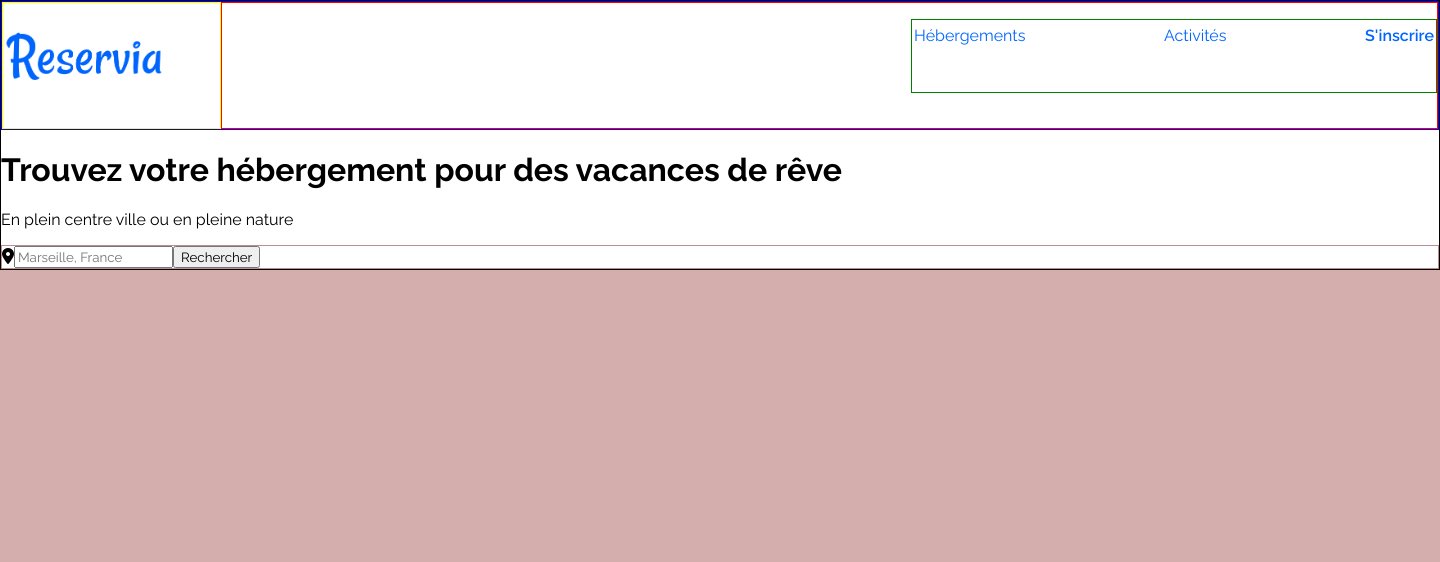
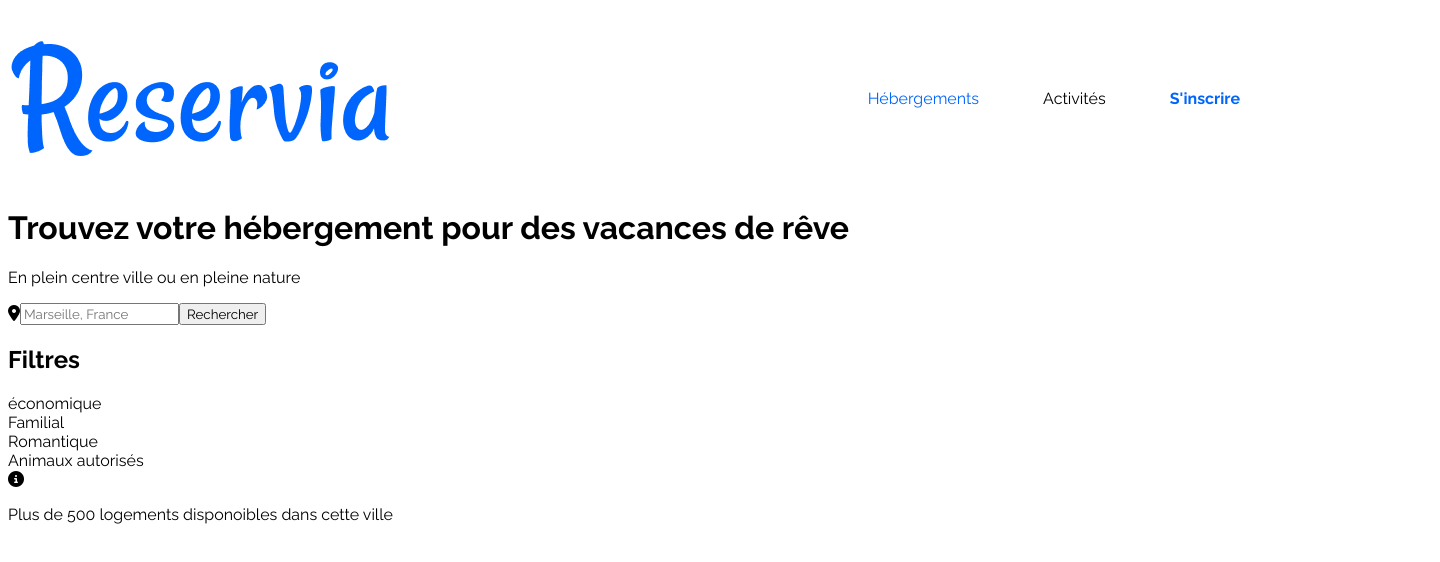
Before and after one commit to vitinolo/thibautlenoir_2_20092021, a plain HTML site: page index.html in a window 1280 px wide. Shown: the whole page, 1440 px wide, since content can reach past the window. Drawn offline with Linux system fonts and the light colour scheme.

Commit message:
restructuration complète

```diff
--- a/index.html
+++ b/index.html
@@ -10,32 +10,30 @@
     <body>
       <!--header-->
      <header>
+       <!--navigation-->
        <nav>
-          <div class="logo"><p><img src="images/logo/Reservia@3x.png" id="logo" alt="logo reservia" /></p>
-          </div>
-          <!--navigation-->
-          <div class="liens">
-              <ul id="liens">
-                <div class="Hébergements"><li><a href="Hébergements">Hébergements</a></li>
-                </div>
-                <div class="Activités"><li><a href="Activités">Activités</a></li>
-                </div>
-                <div class="sinscrire"><li><a href="S'inscrire">S'inscrire</a></li>
-                </div>
-              </ul>
-          </div>
-        </nav>
+        <img class="logoreservia"src="images/logo/Reservia@3x.png"  alt="logo reservia" />
+          <a href="Hebergements">Hébergements</a>
+          <a class="activites" href="Activités">Activités</a>
+          <a class="signup" href="Sinscrire">S'inscrire</a>
+       </nav>
+     </header>
         <!--titre h1-->
-       <div> <h1 class="titleh1">Trouvez votre hébergement pour des vacances de rêve</h1>
-       </div>
-        <div><p class="subtitleh1">En plein centre ville ou en pleine nature</p>
-        </div>
+       <h1 class="titleh1">Trouvez votre hébergement pour des vacances de rêve</h1>
+       <p class="subtitleh1">En plein centre ville ou en pleine nature</p>
+
        <!--barre de recherche de villes-->
-         <div class="research-box">
+        <div class="research">
           <div class="icon-location"><i class="fas fa-map-marker-alt"></i><input type="text" placeholder="Marseille, France" class="research-bar"><button class="button-research" id="button-research">Rechercher</button>
           </div>
-         </div>
-     </header>
+        </div>
+        <h2 class="title2">Filtres</h2>
+        <div class="icon-economique"><i class=""></i><a href="">économique</a></div>
+        <div class="icon-familial"><i class=""></i><a href="">Familial</a></div>
+        <div class="icon-romantique"><i class=""></i><a href="">Romantique</a</div>
+        <div class="icon-animaux"><i class=""></i><a href="">Animaux autorisés</a></div>
+        <div class="icon-information"><i class="fas fa-info-circle"></i><p class="subtitleh2">Plus de 500 logements disponoibles dans cette ville</p>
+        </div>
      <!--Section1-->
      <section1>
      </section1>
--- a/style.css
+++ b/style.css
@@ -6,71 +6,31 @@
     font-family: raleway,sans-serif;
     box-sizing: border-box;
 }
-
-body {
-    background-color: rgb(212, 173, 173);
-    color: black;
-    width:1440px;
-    margin:auto;
+a{
+    color:inherit;
+    text-decoration: none;
 }
 
-/*header début*/
-header {
-    border:1px black solid;
-    background-color:white;
-   }
-
-/*logo*/
-#logo{
-    width:10em;
-    padding: 0px 0px 0px 2px;
-}
-.logo{
-    display:flex;
-    border:1px yellow solid;
-    width:229px;
-    height:127px;
-}
-
-/*navigation*/
 nav{
     display:flex;
-    border:1px solid blue;
+    align-items: center;
+    justify-content: flex-end;
+    flex-wrap:wrap;
 }
-
-/*liens*/
-.liens {
-    border:1px red solid;
-    width: 1276px;
-    height:127px;
-    display:flex;
-    justify-content:flex-end;
+nav a{
+    padding:2rem;
+    color: #0065fc;
 }
-ul {
-    width:526px;
-    height: 73.8667px;
-    display:flex;
-    list-style-type: none;
-    justify-content:space-between;
-    font: #deebff;
-    border:1px solid green;
-    padding:6px 2px 0px 2px;
+nav a:hover{
+    border-top:3px solid #0065fc;
 }
-#liens li a{
-    text-decoration: none ;
-    color:#0065fc;
+.logoreservia{
+    margin-right:auto;
+    padding-right: 0 2px;
 }
-
-#liens a:hover{
-    border-top: 3px solid #0065fc;
-    padding: 0px;
+.signup{
+    font-weight: bold;
 }
-
-.sinscrire{
-    font-weight:600;
+.activites{
+    color:black;
 }
-/*barre de recherche*/
-.research-box{
-
-    border:1px rosybrown solid;
-}
```
